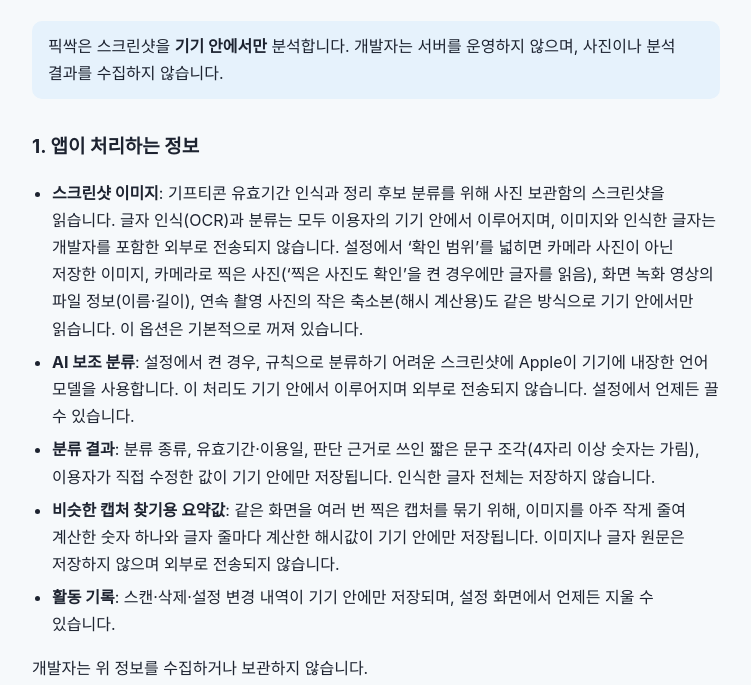
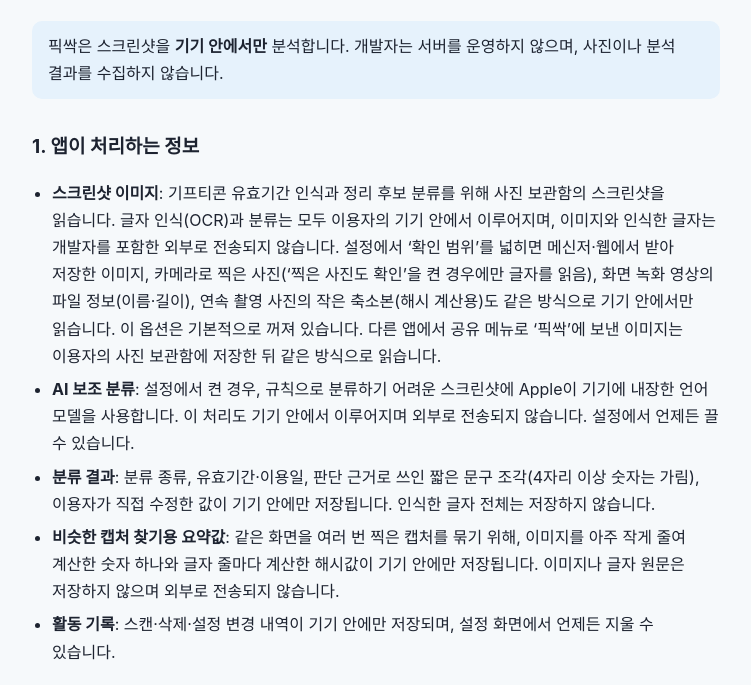
Before and after one commit to alexalim/alexalim.github.io, a plain HTML site: page pixssak/privacy/index.html in a window 1280 px wide. Shown: the part 107-792 px from the top of the page, without its empty margins (264-1015 px from the left). Drawn offline with Linux system fonts and the light colour scheme.

Commit message:
픽싹 처리방침: 저장한 이미지 표현 정리, 공유 메뉴로 받은 이미지 저장 안내 추가

```diff
--- a/pixssak/privacy/index.html
+++ b/pixssak/privacy/index.html
@@ -17,7 +17,7 @@
 
   <h2>1. 앱이 처리하는 정보</h2>
   <ul>
-    <li><strong>스크린샷 이미지</strong>: 기프티콘 유효기간 인식과 정리 후보 분류를 위해 사진 보관함의 스크린샷을 읽습니다. 글자 인식(OCR)과 분류는 모두 이용자의 기기 안에서 이루어지며, 이미지와 인식한 글자는 개발자를 포함한 외부로 전송되지 않습니다. 설정에서 ‘확인 범위’를 넓히면 카메라 사진이 아닌 저장한 이미지, 카메라로 찍은 사진(‘찍은 사진도 확인’을 켠 경우에만 글자를 읽음), 화면 녹화 영상의 파일 정보(이름·길이), 연속 촬영 사진의 작은 축소본(해시 계산용)도 같은 방식으로 기기 안에서만 읽습니다. 이 옵션은 기본적으로 꺼져 있습니다.</li>
+    <li><strong>스크린샷 이미지</strong>: 기프티콘 유효기간 인식과 정리 후보 분류를 위해 사진 보관함의 스크린샷을 읽습니다. 글자 인식(OCR)과 분류는 모두 이용자의 기기 안에서 이루어지며, 이미지와 인식한 글자는 개발자를 포함한 외부로 전송되지 않습니다. 설정에서 ‘확인 범위’를 넓히면 메신저·웹에서 받아 저장한 이미지, 카메라로 찍은 사진(‘찍은 사진도 확인’을 켠 경우에만 글자를 읽음), 화면 녹화 영상의 파일 정보(이름·길이), 연속 촬영 사진의 작은 축소본(해시 계산용)도 같은 방식으로 기기 안에서만 읽습니다. 이 옵션은 기본적으로 꺼져 있습니다. 다른 앱에서 공유 메뉴로 ‘픽싹’에 보낸 이미지는 이용자의 사진 보관함에 저장한 뒤 같은 방식으로 읽습니다.</li>
     <li><strong>AI 보조 분류</strong>: 설정에서 켠 경우, 규칙으로 분류하기 어려운 스크린샷에 Apple이 기기에 내장한 언어 모델을 사용합니다. 이 처리도 기기 안에서 이루어지며 외부로 전송되지 않습니다. 설정에서 언제든 끌 수 있습니다.</li>
     <li><strong>분류 결과</strong>: 분류 종류, 유효기간·이용일, 판단 근거로 쓰인 짧은 문구 조각(4자리 이상 숫자는 가림), 이용자가 직접 수정한 값이 기기 안에만 저장됩니다. 인식한 글자 전체는 저장하지 않습니다.</li>
     <li><strong>비슷한 캡처 찾기용 요약값</strong>: 같은 화면을 여러 번 찍은 캡처를 묶기 위해, 이미지를 아주 작게 줄여 계산한 숫자 하나와 글자 줄마다 계산한 해시값이 기기 안에만 저장됩니다. 이미지나 글자 원문은 저장하지 않으며 외부로 전송되지 않습니다.</li>
```
